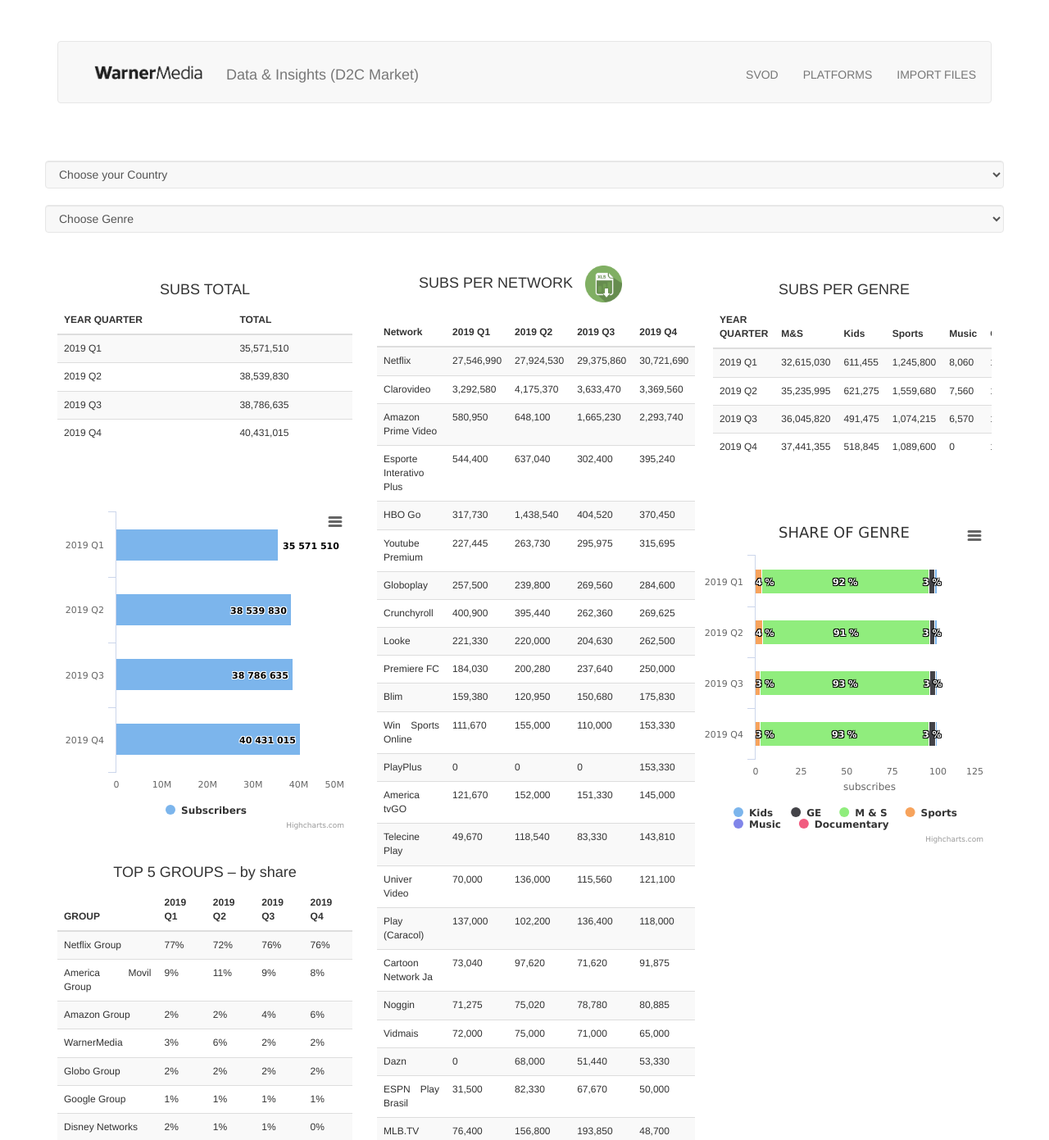
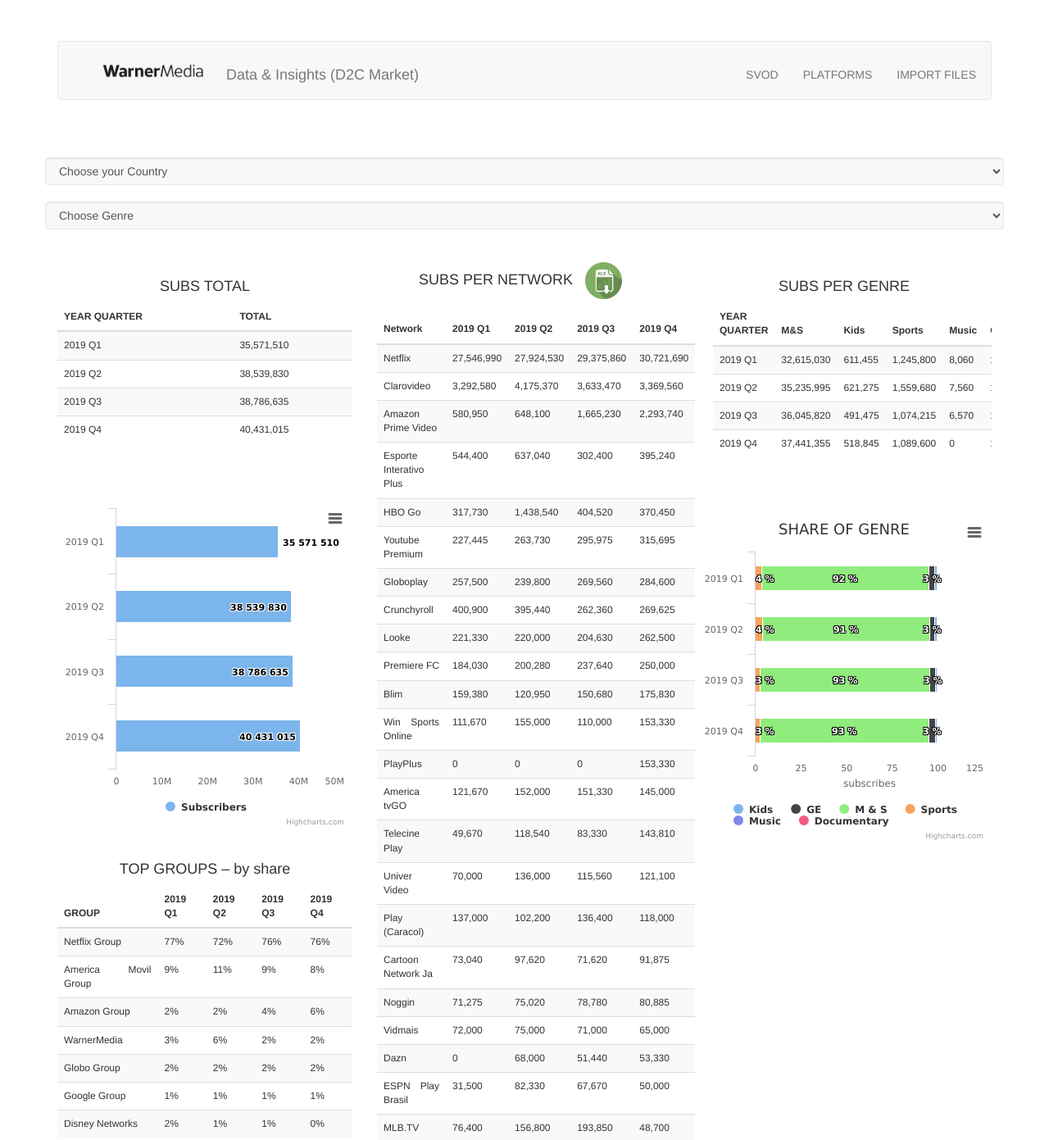
Before and after one commit to rodrigol-oliveira/Dash, a Node server app: page / in a window 1280 px wide. Shown: the top 1391 px of the page at 82% size. Run offline with Node 20, Linux system fonts and the light colour scheme; data comes from the database, SQL or seed files in the repository; some libraries are stand-ins or nearby versions.

Commit message:
correction top 5

```diff
--- a/views/partials/graph1.ejs
+++ b/views/partials/graph1.ejs
@@ -75,7 +75,7 @@
 </div>
 
 
-    <h4>TOP 5 GROUPS – by share</h4>
+    <h4>TOP GROUPS – by share</h4>
         <table  class="table table-striped" id="tbResultado">
 
 
```
Also changed, not shown: public/images/logo.png.
